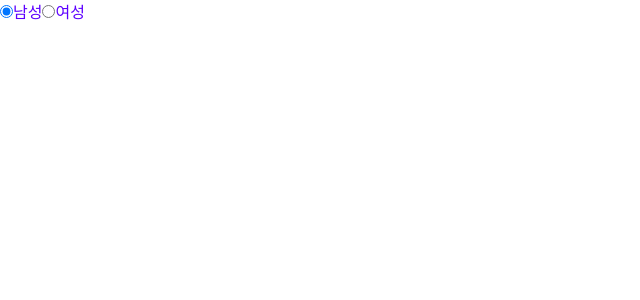
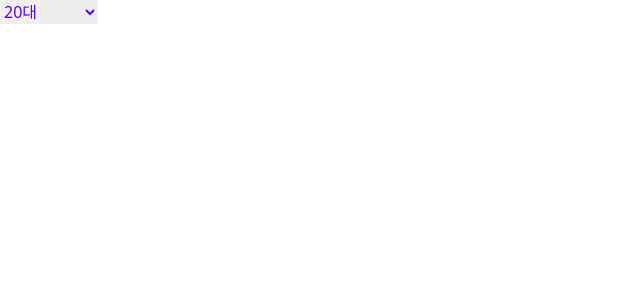
Before and after one commit to CHOMINWOONG/2024-react-exam, a React (Create React App) app: page / in a window 1280 px wide. Shown: the top 300 px of the page, without its empty margins (0-640 px from the left). Built offline with nearby package versions, Linux system fonts and the light colour scheme.

Commit message:
셀렉트박스 다루기

```diff
--- a/src/App.js
+++ b/src/App.js
@@ -2,20 +2,27 @@ import React, { useState, useRef, useEffect, useMemo, useCallback } from 'react'
 
 
 export default function App() {
-  const [selectedGender, setSelectedGender] = useState('M');
+  const ageBands = [
+    "10대",
+    "20대",
+    "30대",
+    "40대",
+    "50대",
+    "그외"
+  ];
 
+  const [selectedAgeBand, setSelectedAgeBand] = useState(ageBands[1]);
 
   return (
     <>
-    <label>
-      <input type="radio" name="gender" onChange={() => setSelectedGender('M')} checked={selectedGender == "M"} />
-    남성
-    </label>
-
-    <label>
-    <input type="radio" name="gender" onChange={() => setSelectedGender('W')} checked={selectedGender == "W"} />
-    여성
-    </label>
+    <select onChange={(e) => setSelectedAgeBand(e.target.value)}>
+      <option selected disabled>- 나이대역 -</option>
+      {ageBands.map(ageBand =>
+        <option selected={ageBand == selectedAgeBand} value={ageBand}>
+          {ageBand}
+        </option>
+      )}
+    </select>
     </>
   );
 }
```
